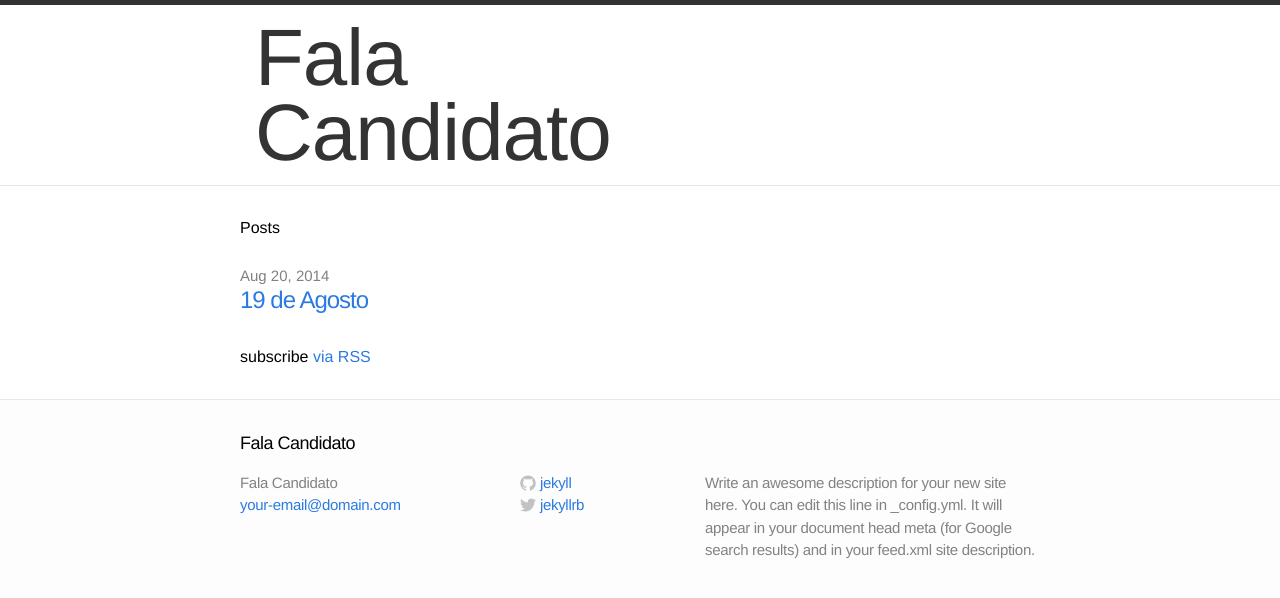
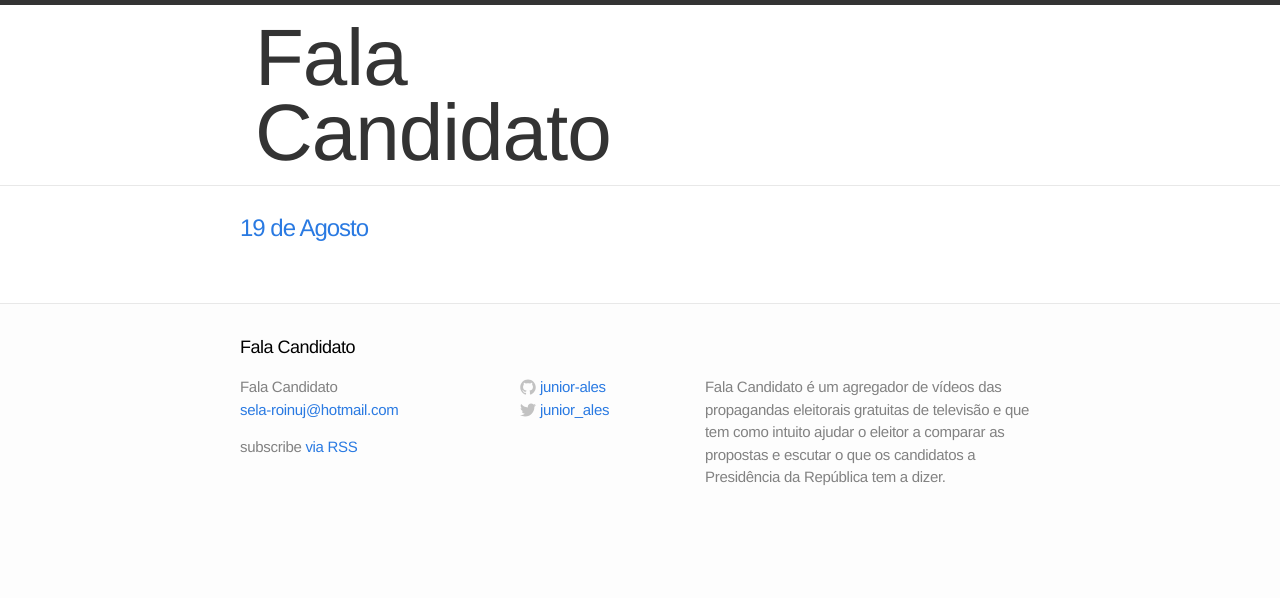
Before and after one commit to junior-ales/falacandidato, a Jekyll site: the page built from index.html, in a window 1280 px wide. Shown: the top 598 px of the page. Built offline with Jekyll 4.4.1, drawn with Linux system fonts in a browser that asks for light colours.

Commit message:
Refactoring style of pages

```diff
--- a/_config.yml
+++ b/_config.yml
@@ -1,11 +1,11 @@
 # Site settings
 title: Fala Candidato
-email: your-email@domain.com
-description: "Write an awesome description for your new site here. You can edit this line in _config.yml. It will appear in your document head meta (for Google search results) and in your feed.xml site description."
+email: sela-roinuj@hotmail.com
+description: "Fala Candidato é um agregador de vídeos das propagandas eleitorais gratuitas de televisão e que tem como intuito ajudar o eleitor a comparar as propostas e escutar o que os candidatos a Presidência da República tem a dizer."
 baseurl: "/falacandidato"
 url: "http://junior-ales.github.io"
-twitter_username: jekyllrb
-github_username:  jekyll
+twitter_username: junior_ales
+github_username:  junior-ales
 
 # Build settings
 markdown: kramdown
--- a/_includes/footer.html
+++ b/_includes/footer.html
@@ -7,7 +7,12 @@
     <div class="footer-col-1 column">
       <ul>
         <li>{{ site.title }}</li>
-        <li><a href="mailto:{{ site.email }}">{{ site.email }}</a></li>
+        <li><a href="mailto:{{ site.email }}" target="_blank">{{ site.email }}</a></li>
+        <li>
+          <p class="rss-subscribe">
+            subscribe <a href="{{ "/feed.xml" | prepend: site.baseurl }}" target="_blank">via RSS</a>
+          </p>
+        </li>
       </ul>
     </div>
 
--- a/_layouts/post.html
+++ b/_layouts/post.html
@@ -5,7 +5,6 @@ layout: default
 
   <header class="post-header">
     <h1>{{ page.title }}</h1>
-    <p class="meta">{{ page.date | date: "%b %-d, %Y" }}{% if page.author %} • {{ page.author }}{% endif %}{% if page.meta %} • {{ page.meta }}{% endif %}</p>
   </header>
 
   <article class="post-content">
--- a/_sass/_layout.scss
+++ b/_sass/_layout.scss
@@ -59,6 +59,11 @@
   width: -o-calc(35% - 10px);
   width: calc(35% - 10px);
   margin-right: 10px;
+
+  .rss-subscribe {
+    margin-top: 15px;
+    margin-bottom: 15px;
+  }
 }
 
 .footer-col-2 {
--- a/index.html
+++ b/index.html
@@ -4,17 +4,12 @@ layout: default
 
 <div class="home">
 
-  <h1>Posts</h1>
-
   <ul class="posts">
     {% for post in site.posts %}
       <li>
-        <span class="post-date">{{ post.date | date: "%b %-d, %Y" }}</span>
         <a class="post-link" href="{{ post.url | prepend: site.baseurl }}">{{ post.title }}</a>
       </li>
     {% endfor %}
   </ul>
 
-  <p class="rss-subscribe">subscribe <a href="{{ "/feed.xml" | prepend: site.baseurl }}">via RSS</a></p>
-
 </div>
```
Also changed, not shown: 5 other files.
